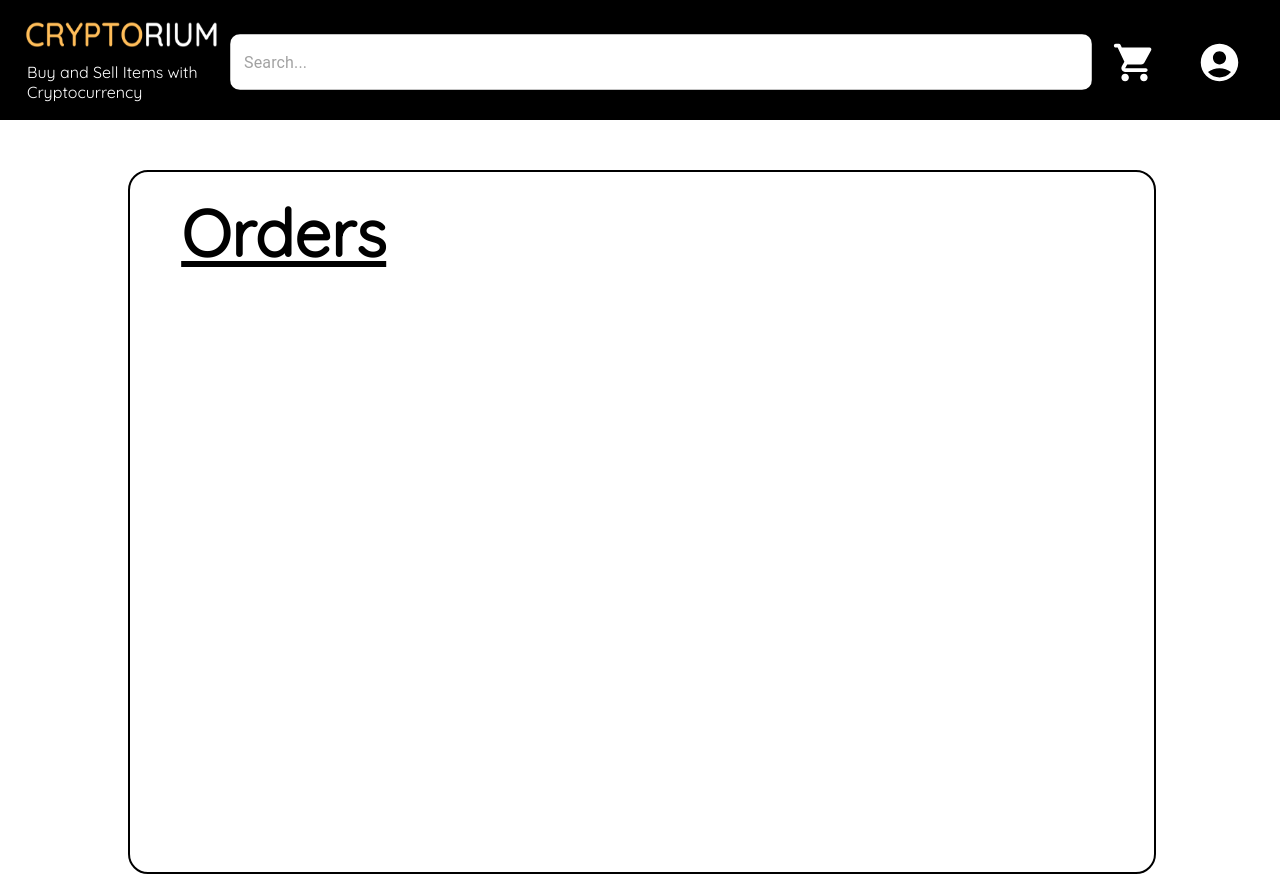
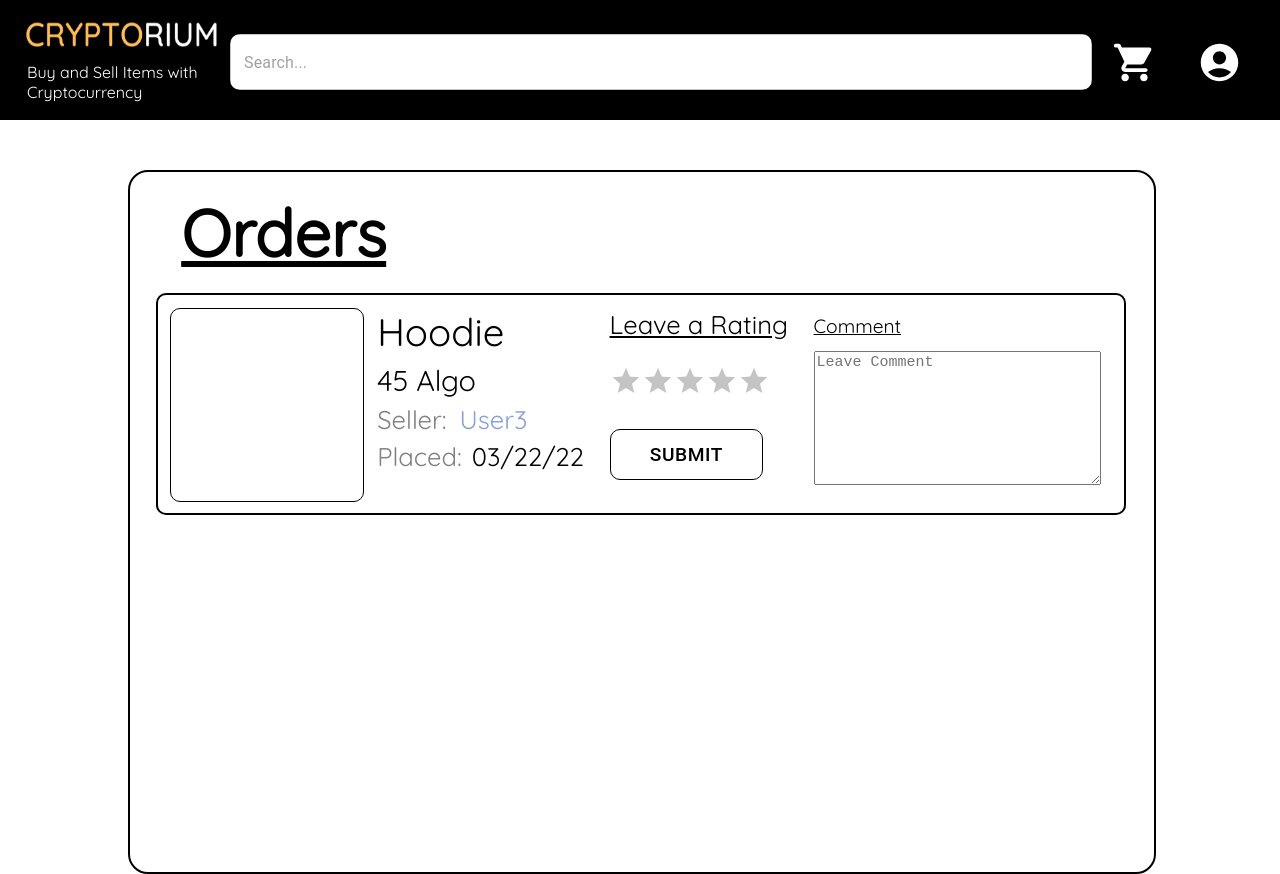
Before and after one commit to EricGrunblatt/Online-Store-Crypto, a React (Create React App) app in the folder client/: page /orders in a window 1280 px wide. Built offline with nearby package versions, Linux system fonts and the light colour scheme.

Commit message:
Created what a product will look like on the orders page and fixed description section in list item page to make it a text box

```diff
--- a/client/src/components/ListItem.js
+++ b/client/src/components/ListItem.js
@@ -1,6 +1,6 @@
 import React from "react";
 import { useState } from "react";
-import { TextField, Box, Select, MenuItem } from '@mui/material';
+import { TextareaAutosize, TextField, Box, Select, MenuItem } from '@mui/material';
 import { FormControl, InputLabel, Button } from '@mui/material';
 import AddIcon from '@mui/icons-material/Add';
 import { useHistory } from "react-router-dom";
@@ -113,7 +113,7 @@ export default function ListItem() {
                 <div style={{ margin: '10px 0% 0px 0%', fontFamily: 'Quicksand', fontWeight: 'bold', color: '#808080', fontSize: '25px' }}>Description:</div>
             </div>
             <div className="description-textfield" style={{ margin: '10px 0px 0px 10%'}}>
-                <TextField style={{ width: '90%' }}></TextField>
+                <TextareaAutosize style={{ minWidth: '90%', minHeight: '200px', maxWidth: '90%', maxHeight: '200px', fontSize: '20px' }}></TextareaAutosize>
             </div>
             <div className="item-price" style={{ margin: '20px 0px 0px 10%' }}>
                 <div style={{ margin: '10px 2% 0px 0%', display: 'inline-block', fontFamily: 'Quicksand', fontWeight: 'bold', color: '#808080', fontSize: '25px' }}> Item Price: </div>
--- a/client/src/components/OrderProduct.js
+++ b/client/src/components/OrderProduct.js
@@ -1,9 +1,78 @@
 import React from "react";
+import StarIcon from '@mui/icons-material/Star';
+import { Button, TextareaAutosize } from '@mui/material';
 
 export default function OrderProduct() {
+
+    let numStars = 0;
+
+    const handleStars = (index) => {
+        numStars = parseInt(index);
+        let stars = document.querySelectorAll('[data-star]');
+        stars.forEach(star => {
+            if(parseInt(star.id) <= numStars) {
+                star.style.color = '#FFBD59';
+            }
+            else {
+                star.style.color = '#C4C4C4';
+            }
+        });
+    }
+
     return (
-        <div>
-
+        <div className="order-outer" style={{ margin: '20px 0px 0px 2vw', width: '75.5vw', height: '17vw', border: 'black 2px solid', borderRadius: '10px', fontFamily: 'Quicksand' }}>
+            <div className="order-photo" style={{ display: 'inline-block', float: 'left', margin: '1vw 0px 1vw 1vw', width: '15vw', height: '15vw', border: 'black 1px solid', borderRadius: '10px' }}>
+            </div>
+            <div className="right-of-photo" style={{ display: 'inline-block', float: 'left' }}>
+                <div className="product-data" style={{margin: '1vw 0vw 0vw 1vw' }}>
+                    <div className="product-name" style={{ fontSize: '3vw' }}>
+                        Hoodie
+                    </div>
+                    <div className="product-price" style={{ marginTop: '0.5vw', fontSize: '2.25vw' }}>
+                        45 Algo
+                    </div>
+                    <div className="seller-name" style={{ marginTop: '5px', color: '#808080', fontSize: '2vw' }}>
+                        <div style={{ marginRight: '1vw', display: 'inline-block' }}>
+                            Seller:
+                        </div>
+                        <div style={{ display: 'inline-block', color: '#879ED9' }}>
+                            User3
+                        </div>
+                    </div>
+                    <div className="order-date" style={{ marginTop: '5px', color: '#808080', fontSize: '2vw' }}>
+                        <div style={{ marginRight: '10px', display: 'inline-block' }}>
+                            Placed:
+                        </div>
+                        <div style={{ display: 'inline-block', color: 'black' }}>
+                            03/22/22
+                        </div>
+                    </div>
+                </div>
+            </div>
+            <div className="submit-review" style={{ marginLeft: '2vw', display: 'inline-block', float: 'left' }}>
+                <div className="leave-rating" style={{ display: 'inline-block', margin: '1vw 0vw 0vw 0vw', fontSize: '2vw' }}>
+                    <u>Leave a Rating</u>
+                    <div className="stars" style={{ marginTop: '2vw' }}>
+                        <StarIcon data-star id="1" onClick={() => {handleStars("1")}} style={{ cursor: 'pointer', fontSize: '2.5vw', color: '#C4C4C4' }}>1</StarIcon>
+                        <StarIcon data-star id="2" onClick={() => {handleStars("2")}} style={{ cursor: 'pointer', fontSize: '2.5vw', color: '#C4C4C4' }}>2</StarIcon>
+                        <StarIcon data-star id="3" onClick={() => {handleStars("3")}} style={{ cursor: 'pointer', fontSize: '2.5vw', color: '#C4C4C4' }}>3</StarIcon>
+                        <StarIcon data-star id="4" onClick={() => {handleStars("4")}} style={{ cursor: 'pointer', fontSize: '2.5vw', color: '#C4C4C4' }}>4</StarIcon>
+                        <StarIcon data-star id="5" onClick={() => {handleStars("5")}} style={{ cursor: 'pointer', fontSize: '2.5vw', color: '#C4C4C4' }}>5</StarIcon>
+                    </div>
+                    <Button style={{ marginTop: '2vw', color: 'black', border: 'black 1px solid', borderRadius: '10px', width: '12vw', height: '4vw', fontSize: '1.5vw' }}>Submit</Button>
+                </div>
+                <div className="leave-comment" style={{ margin: '1.5vw 0vw 0vw 2vw', display: 'inline-block', float: 'right', fontSize: '1.5vw' }}>
+                    <u>Comment</u>
+                    <div style={{ margin: '1vw 0vw 0vw 0vw' }}>
+                        <TextareaAutosize
+                            maxRows={5}
+                            aria-label="maximum height"
+                            placeholder="Leave Comment"
+                            style={{ width: '22vw', height: '10vw', maxWidth: '22vw', maxHeight: '10vw', fontSize: '15px' }}
+                        />
+                    </div>
+                </div>
+            </div>
         </div>
     )
 }
--- a/client/src/components/Orders.js
+++ b/client/src/components/Orders.js
@@ -1,4 +1,5 @@
 import React from "react";
+import OrderProduct from "./OrderProduct";
 
 export default function Orders() {
     return (
@@ -6,6 +7,7 @@ export default function Orders() {
             <div className="display-name-orders" style={{ margin: '20px 0% 0px 5%', fontFamily: 'Quicksand', fontWeight: 'bold', fontSize: '65px', color: 'black' }}>
                 <u> Orders </u>
             </div>
+            <OrderProduct />
         </div>
     )
 }
```
Also changed, not shown: client/src/components/HomeScreen.js (+40 -16 lines).
